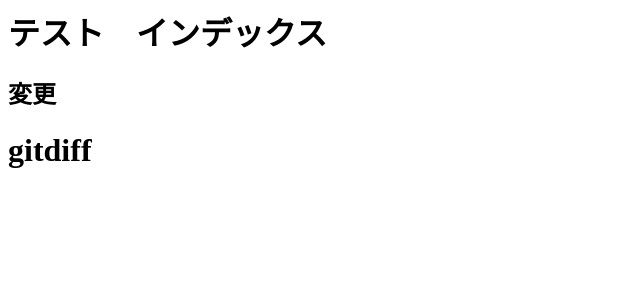
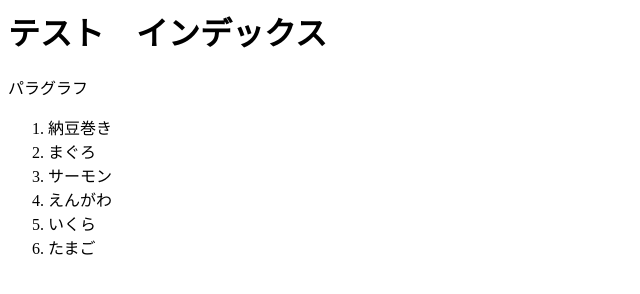
Before and after one commit to TS0501/git_test, a plain HTML site: page index.html in a window 1280 px wide. Shown: the whole page, without its empty margins (0-640 px from the left). Drawn offline with Linux system fonts and the light colour scheme.

Commit message:
fix index.html food

```diff
--- a/index.html
+++ b/index.html
@@ -1,3 +1,12 @@
 <h1>テスト　インデックス</h1>
-<h2>変更</h2>
-<h1>gitdiff</h1>
+
+<p>パラグラフ</p>
+
+<ol>
+    <li>納豆巻き</li>
+    <li>まぐろ</li>
+    <li>サーモン</li>
+    <li>えんがわ</li>
+    <li>いくら</li>
+    <li>たまご</li>
+</ol>
```
